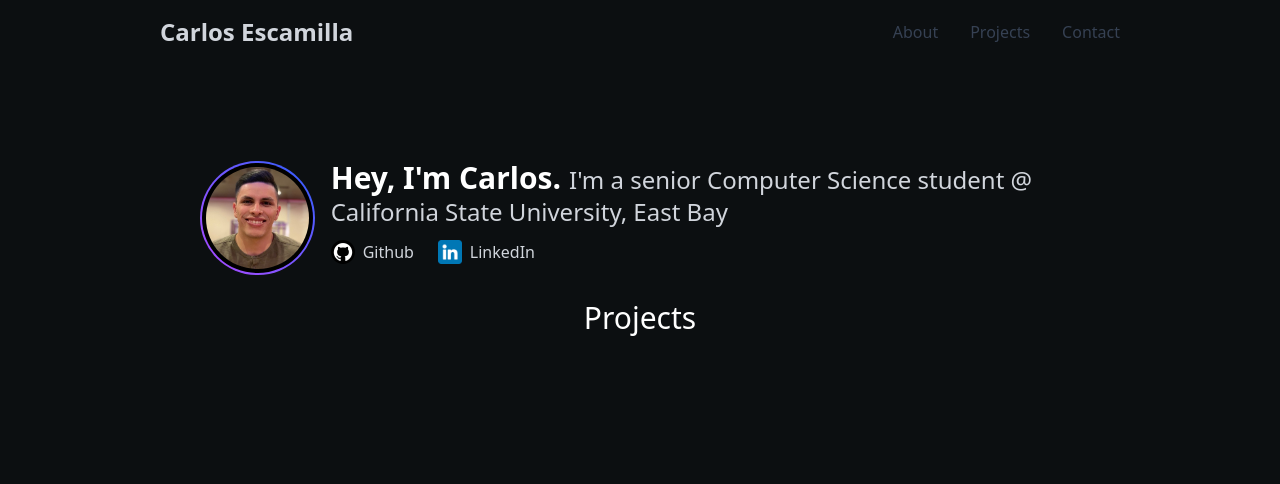
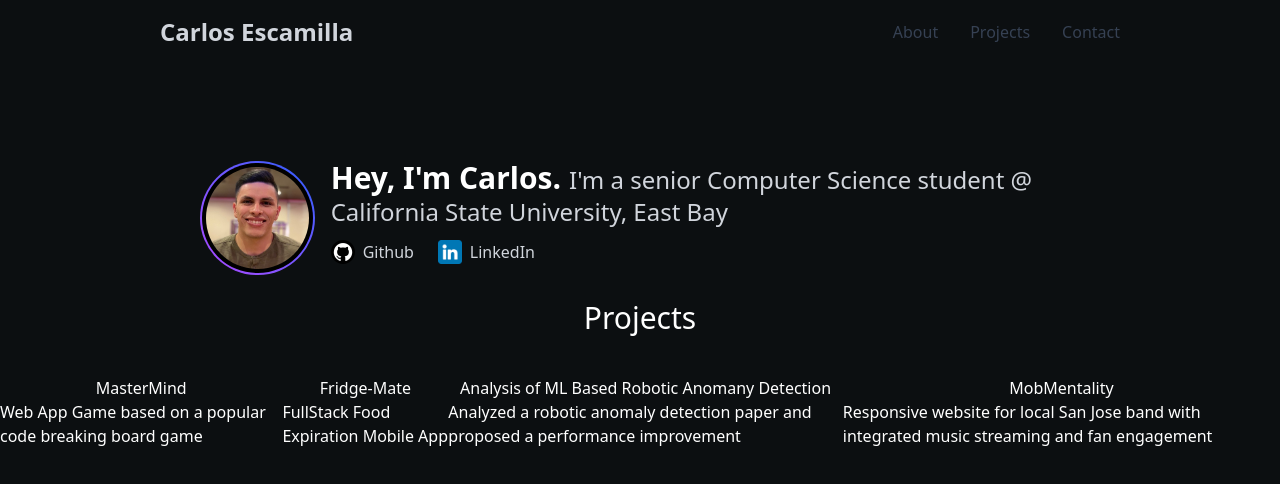
Before and after one commit to carlos-escamilla33/personal-website, a React (Vite) app: page / in a window 1280 px wide. Shown: the top 484 px of the page. Built offline with nearby package versions, Linux system fonts and the light colour scheme.

Commit message:
working on creating project cards

```diff
--- a/src/components/Project.jsx
+++ b/src/components/Project.jsx
@@ -1,8 +1,9 @@
 
 const Project = ({title, description}) => {
     return (
-        <div className="">
-
+        <div className="flex flex-col justify-center items-center">
+            <p>{title}</p>
+            <p>{description}</p>
         </div>
     )
 }
--- a/src/components/ProjectsList.jsx
+++ b/src/components/ProjectsList.jsx
@@ -19,18 +19,18 @@ const projectNames = [
     {
         id: 3,
         title: "MobMentality",
-        desription: "Responsive website for local San Jose band with integrated music streaming and fan engagement"
+        description: "Responsive website for local San Jose band with integrated music streaming and fan engagement"
     }
 ]
 
 const ProjectsList = () => {
 
     return (
-        <div className="flex justify-center pt-2">
+        <div className="flex flex-col justify-center items-center pt-2">
             <div className="text-3xl">
                 <h3>Projects</h3>
             </div>
-            <div className="flex min-h-screen items-center justify-center">
+            <div className="flex pt-10">
                 {
                     projectNames.map((project, index) => {
                         return <Project key={index} title={project["title"]} description={project["description"]}/>
```
